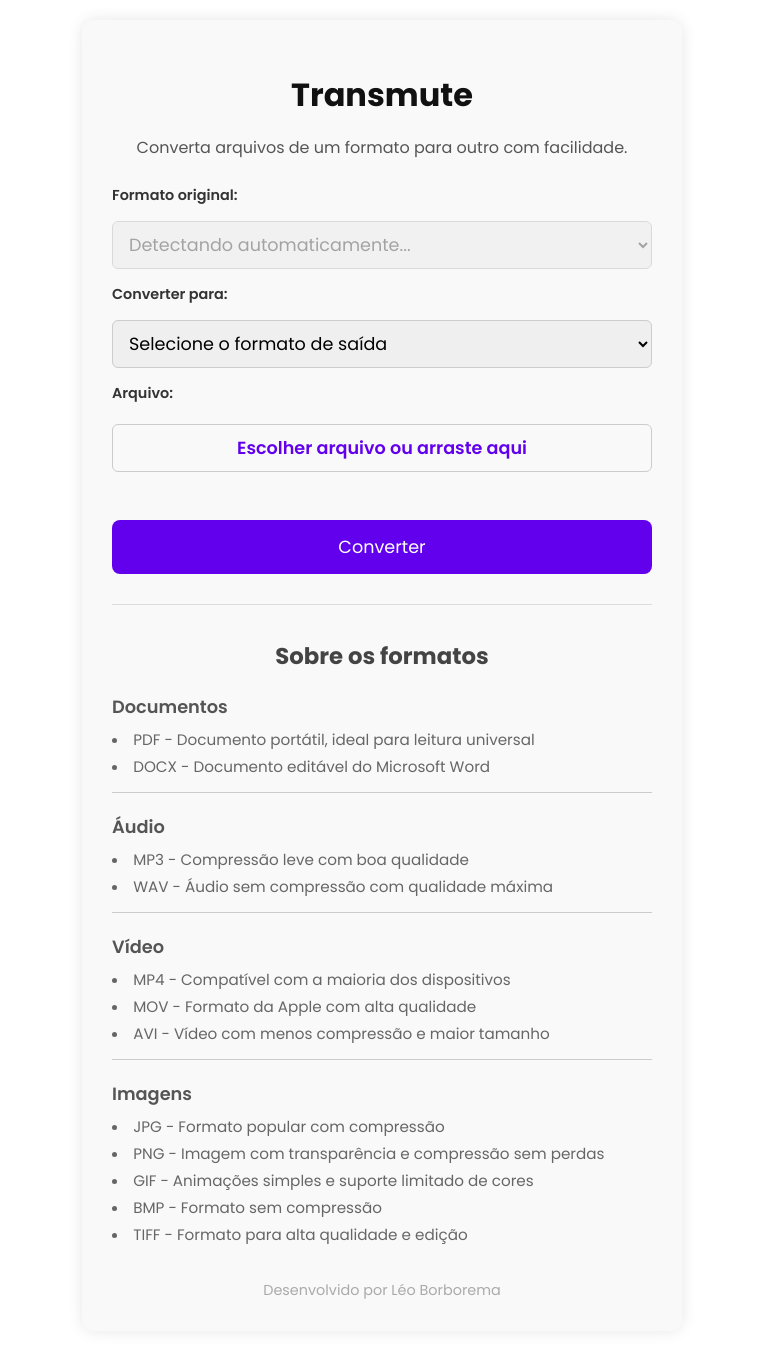
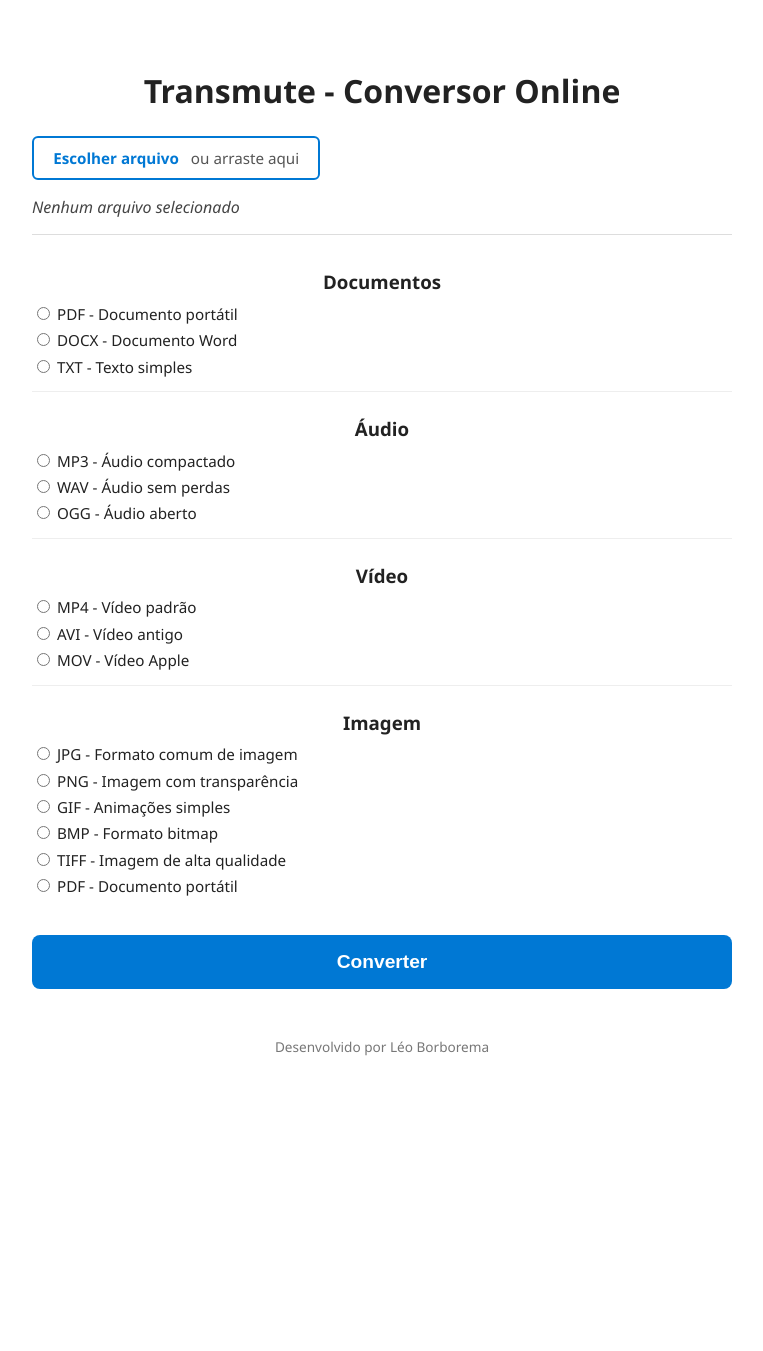
Before and after one commit to LeoBorborema/transmute, a Flask app: page / in a window 1280 px wide. Shown: the whole page, without its empty margins (258-1021 px from the left). After the commit the page ends 1056 px from the top, so only its background shows below. Run offline with Flask 3, Linux system fonts and the light colour scheme.

Commit message:
Update index.html

```diff
--- a/templates/index.html
+++ b/templates/index.html
@@ -4,298 +4,262 @@
 <meta charset="UTF-8" />
 <meta name="viewport" content="width=device-width, initial-scale=1" />
 <title>Transmute - Conversor Online</title>
-  <link href="https://fonts.googleapis.com/css2?family=Poppins:wght@400;600;700&display=swap" rel="stylesheet"/>
 <style>
   body {
-      background-color: #fff;
+    font-family: 'Segoe UI', Tahoma, Geneva, Verdana, sans-serif;
+    background: white;
     color: #222;
-      font-family: 'Poppins', 'Segoe UI', Tahoma, Geneva, Verdana, sans-serif;
     margin: 0; padding: 0;
-      min-height: 100vh;
-      display: flex; justify-content: center; align-items: center; flex-direction: column;
-      padding: 20px;
   }
   .container {
-      max-width: 600px;
-      width: 100%;
-      background-color: #f9f9f9;
-      padding: 30px 30px;
-      border-radius: 12px;
-      box-shadow: 0 0 15px rgba(0,0,0,0.1);
-      text-align: center;
-      margin: auto;
-      box-sizing: border-box;
+    max-width: 700px;
+    margin: 2rem auto;
+    padding: 1rem 2rem;
   }
   h1 {
-      margin-bottom: 8px;
+    text-align: center;
+    margin-bottom: 1.5rem;
     font-weight: 700;
-      color: #111;
-    }
-    .subtitle {
-      margin-bottom: 25px;
-      font-size: 1rem;
-      color: #555;
-    }
-    form {
-      display: flex;
-      flex-direction: column;
-      gap: 15px;
-      position: relative;
-      z-index: 1;
   }
   label {
-      text-align: left;
-      font-weight: 600;
-      font-size: 0.9rem;
-      color: #333;
+    display: block;
+    margin-bottom: 0.4rem;
+    font-size: 0.95rem;
   }
   input[type="file"] {
     display: none;
   }
-    .file-upload-wrapper {
-      display: flex;
-      align-items: center;
-      justify-content: center;
-      margin-top: 5px;
+  .file-label {
+    display: inline-block;
+    padding: 0.6rem 1.2rem;
+    border: 2px solid #0078d4;
+    color: #0078d4;
+    cursor: pointer;
+    border-radius: 6px;
+    font-weight: 600;
+    margin-bottom: 1rem;
+    user-select: none;
   }
-    .custom-file-upload {
-      flex: none;
-      display: inline-block;
-      width: 100%;
-      min-width: 160px;
-      padding: 10px 20px;
-      border: 1px solid #ccc;
-      border-radius: 6px;
-      color: #6200ee;
+  .file-label:hover {
+    background: #e3f2fd;
+  }
+  .file-label span {
+    font-weight: normal;
+    margin-left: 0.5rem;
+    color: #555;
+  }
+  .formats {
+    border-top: 1px solid #ddd;
+    padding-top: 1rem;
+    margin-top: 1rem;
+  }
+  .format-category {
+    margin-bottom: 1.5rem;
+    padding-bottom: 0.5rem;
+    border-bottom: 1px solid #eee;
+  }
+  .format-category:last-child {
+    border-bottom: none;
+  }
+  .format-category h3 {
+    margin-bottom: 0.6rem;
     font-weight: 600;
     text-align: center;
-      cursor: pointer;
-      transition: background-color 0.25s ease, color 0.25s ease;
-      user-select: none;
-      font-family: 'Poppins', sans-serif;
-      font-size: 1.1rem;
-      box-sizing: border-box;
-      margin: 0 auto;
   }
-    .custom-file-upload:hover {
-      background-color: #6200ee;
-      color: white;
-      border-color: #6200ee;
-    }
-    #file-name-display {
-      margin-top: 8px;
-      font-size: 1rem;
-      color: #444;
-      max-width: 100%;
+  .format-category label {
     white-space: nowrap;
     overflow: hidden;
     text-overflow: ellipsis;
+  }
+  .selected-file {
+    margin-bottom: 1rem;
+    font-style: italic;
+    color: #444;
+  }
+  button.convert-btn {
+    display: block;
+    width: 100%;
+    padding: 1rem;
+    font-size: 1.2rem;
+    font-weight: 700;
+    color: white;
+    background-color: #0078d4;
+    border: none;
+    border-radius: 8px;
+    cursor: pointer;
     user-select: none;
-      font-family: 'Poppins', sans-serif;
+    margin-top: 1rem;
   }
-    select {
-      width: 100%;
-      padding: 10px 12px;
-      border: 1px solid #ccc;
-      border-radius: 6px;
-      font-size: 1.1rem;
-      font-family: 'Poppins', sans-serif;
-      cursor: pointer;
-      box-sizing: border-box;
+  button.convert-btn:hover {
+    background-color: #005fa3;
   }
-    select:focus {
-      outline: 2px solid #6200ee;
-      border-color: #6200ee;
-    }
-    button {
-      background-color: #6200ee;
-      color: white;
-      border: none;
-      padding: 14px 0;
-      border-radius: 8px;
-      font-size: 1.1rem;
-      cursor: pointer;
-      transition: background-color 0.25s ease;
-      font-family: 'Poppins', sans-serif;
-      max-width: 100%;
-      width: 100%;
-      margin: 10px auto 0;
-      box-sizing: border-box;
-    }
-    button:hover {
-      background-color: #3700b3;
-    }
-    .info {
-      margin-top: 30px;
-      font-size: 0.95rem;
-      text-align: left;
-      color: #666;
-      border-top: 1px solid #ddd;
-      padding-top: 15px;
-    }
-    .info h2 {
+  .alert {
+    color: red;
     font-weight: 700;
-      margin-bottom: 20px;
-      color: #444;
+    margin-top: 1rem;
     text-align: center;
   }
-    .format-group {
-      margin-bottom: 20px;
-      padding-bottom: 10px;
-      border-bottom: 1px solid #ccc;
+  footer {
+    text-align: center;
+    margin-top: 3rem;
+    font-size: 0.85rem;
+    color: #777;
   }
-    .format-group:last-child {
-      border-bottom: none;
-      margin-bottom: 0;
-      padding-bottom: 0;
+  /* Responsivo */
+  @media (max-width: 600px) {
+    .container {
+      margin: 1rem;
+      padding: 1rem;
     }
-    .format-group h3 {
-      font-weight: 600;
-      margin-bottom: 8px;
-      color: #555;
-    }
-    .format-group ul {
-      list-style: inside disc;
-      padding-left: 0;
-      margin: 0;
-    }
-    .format-group ul li {
-      max-width: 100%;
-      padding-bottom: 4px;
-      word-wrap: break-word;
-    }
-    @media (max-width: 480px) {
-      body {
-        padding: 10px 0;
-      }
-      .container {
-        padding: 20px 15px;
-      }
-      select, .custom-file-upload, button {
+    button.convert-btn {
       font-size: 1rem;
+      padding: 0.8rem;
     }
   }
 </style>
 </head>
 <body>
 <div class="container">
-    <h1>Transmute</h1>
-    <p class="subtitle">Converta arquivos de um formato para outro com facilidade.</p>
-    <form id="convert-form" method="POST" action="/convert" enctype="multipart/form-data">
-      <label for="input-format">Formato original:</label>
-      <select id="input-format" name="input-format" disabled>
-        <option value="">Detectando automaticamente...</option>
-      </select>
+  <h1>Transmute - Conversor Online</h1>
 
-      <label for="output-format">Converter para:</label>
-      <select id="output-format" name="output-format" required>
-        <option value="">Selecione o formato de saída</option>
-        <option value="pdf">PDF</option>
-        <option value="docx">DOCX</option>
-        <option value="mp3">MP3</option>
-        <option value="wav">WAV</option>
-        <option value="mp4">MP4</option>
-        <option value="mov">MOV</option>
-        <option value="avi">AVI</option>
-        <option value="jpg">JPG</option>
-        <option value="png">PNG</option>
-        <option value="gif">GIF</option>
-        <option value="bmp">BMP</option>
-        <option value="tiff">TIFF</option>
-      </select>
+  <form id="convert-form" enctype="multipart/form-data">
+    <label for="file-upload" class="file-label">
+      Escolher arquivo <span>ou arraste aqui</span>
+    </label>
+    <input id="file-upload" type="file" name="file" />
 
-      <label for="file-upload">Arquivo:</label>
-      <div class="file-upload-wrapper">
-        <label for="file-upload" class="custom-file-upload">
-          Escolher arquivo ou arraste aqui
-        </label>
-        <input type="file" id="file-upload" name="file" accept="*/*" required />
-      </div>
-      <div id="file-name-display"></div>
+    <div class="selected-file" id="selected-file">Nenhum arquivo selecionado</div>
 
-      <button type="submit">Converter</button>
-    </form>
-
-    <div class="info">
-      <h2>Sobre os formatos</h2>
-
-      <div class="format-group">
+    <div class="formats">
+      <!-- Documentos -->
+      <div class="format-category">
         <h3>Documentos</h3>
-        <ul>
-          <li>PDF - Documento portátil, ideal para leitura universal</li>
-          <li>DOCX - Documento editável do Microsoft Word</li>
-        </ul>
+        <label><input type="radio" name="output-format" value="pdf"> PDF - Documento portátil</label>
+        <label><input type="radio" name="output-format" value="docx"> DOCX - Documento Word</label>
+        <label><input type="radio" name="output-format" value="txt"> TXT - Texto simples</label>
       </div>
 
-      <div class="format-group">
+      <!-- Áudio -->
+      <div class="format-category">
         <h3>Áudio</h3>
-        <ul>
-          <li>MP3 - Compressão leve com boa qualidade</li>
-          <li>WAV - Áudio sem compressão com qualidade máxima</li>
-        </ul>
+        <label><input type="radio" name="output-format" value="mp3"> MP3 - Áudio compactado</label>
+        <label><input type="radio" name="output-format" value="wav"> WAV - Áudio sem perdas</label>
+        <label><input type="radio" name="output-format" value="ogg"> OGG - Áudio aberto</label>
       </div>
 
-      <div class="format-group">
+      <!-- Vídeo -->
+      <div class="format-category">
         <h3>Vídeo</h3>
-        <ul>
-          <li>MP4 - Compatível com a maioria dos dispositivos</li>
-          <li>MOV - Formato da Apple com alta qualidade</li>
-          <li>AVI - Vídeo com menos compressão e maior tamanho</li>
-        </ul>
+        <label><input type="radio" name="output-format" value="mp4"> MP4 - Vídeo padrão</label>
+        <label><input type="radio" name="output-format" value="avi"> AVI - Vídeo antigo</label>
+        <label><input type="radio" name="output-format" value="mov"> MOV - Vídeo Apple</label>
       </div>
 
-      <div class="format-group">
-        <h3>Imagens</h3>
-        <ul>
-          <li>JPG - Formato popular com compressão</li>
-          <li>PNG - Imagem com transparência e compressão sem perdas</li>
-          <li>GIF - Animações simples e suporte limitado de cores</li>
-          <li>BMP - Formato sem compressão</li>
-          <li>TIFF - Formato para alta qualidade e edição</li>
-        </ul>
+      <!-- Imagem -->
+      <div class="format-category">
+        <h3>Imagem</h3>
+        <label><input type="radio" name="output-format" value="jpg"> JPG - Formato comum de imagem</label>
+        <label><input type="radio" name="output-format" value="png"> PNG - Imagem com transparência</label>
+        <label><input type="radio" name="output-format" value="gif"> GIF - Animações simples</label>
+        <label><input type="radio" name="output-format" value="bmp"> BMP - Formato bitmap</label>
+        <label><input type="radio" name="output-format" value="tiff"> TIFF - Imagem de alta qualidade</label>
+        <label><input type="radio" name="output-format" value="pdf"> PDF - Documento portátil</label>
       </div>
     </div>
 
-    <footer style="margin-top: 30px; font-size: 0.9rem; color: #aaa;">
+    <button type="submit" class="convert-btn">Converter</button>
+
+    <div class="alert" id="alert-message" style="display:none;"></div>
+  </form>
+
+  <footer>
     Desenvolvido por Léo Borborema
   </footer>
 </div>
 
 <script>
   const fileInput = document.getElementById('file-upload');
-    const fileNameDisplay = document.getElementById('file-name-display');
-    const inputFormatSelect = document.getElementById('input-format');
+  const selectedFileText = document.getElementById('selected-file');
+  const alertMessage = document.getElementById('alert-message');
+  const form = document.getElementById('convert-form');
 
+  // Atualiza texto ao escolher arquivo
   fileInput.addEventListener('change', () => {
-      const file = fileInput.files[0];
-      if (file) {
-        fileNameDisplay.textContent = `Arquivo carregado: ${file.name}`;
-        detectFormat(file.name);
+    if (fileInput.files.length > 0) {
+      selectedFileText.textContent = fileInput.files[0].name;
+      alertMessage.style.display = 'none';
     } else {
-        fileNameDisplay.textContent = '';
-        inputFormatSelect.innerHTML = '<option value="">Detectando automaticamente...</option>';
+      selectedFileText.textContent = 'Nenhum arquivo selecionado';
     }
   });
 
-    function detectFormat(fileName) {
-      const ext = fileName.split('.').pop().toLowerCase();
-      inputFormatSelect.innerHTML = `<option value="${ext}">${ext.toUpperCase()}</option>`;
+  // Suporte para arrastar arquivo
+  const container = document.querySelector('.container');
+  container.addEventListener('dragover', (e) => {
+    e.preventDefault();
+    container.style.backgroundColor = '#f0f8ff';
+  });
+  container.addEventListener('dragleave', (e) => {
+    e.preventDefault();
+    container.style.backgroundColor = 'white';
+  });
+  container.addEventListener('drop', (e) => {
+    e.preventDefault();
+    container.style.backgroundColor = 'white';
+    if (e.dataTransfer.files.length > 0) {
+      fileInput.files = e.dataTransfer.files;
+      selectedFileText.textContent = e.dataTransfer.files[0].name;
+      alertMessage.style.display = 'none';
+    }
+  });
+
+  form.addEventListener('submit', async (e) => {
+    e.preventDefault();
+    alertMessage.style.display = 'none';
+
+    if (!fileInput.files.length) {
+      alertMessage.textContent = 'Por favor, selecione um arquivo para converter.';
+      alertMessage.style.display = 'block';
+      return;
     }
 
-    // Drag & Drop
-    const uploadWrapper = document.querySelector('.custom-file-upload');
-    uploadWrapper.addEventListener('dragover', e => {
-      e.preventDefault();
-      uploadWrapper.style.backgroundColor = '#eee';
+    const outputFormat = document.querySelector('input[name="output-format"]:checked');
+    if (!outputFormat) {
+      alertMessage.textContent = 'Por favor, selecione o formato de saída.';
+      alertMessage.style.display = 'block';
+      return;
+    }
+
+    const formData = new FormData();
+    formData.append('file', fileInput.files[0]);
+    formData.append('output-format', outputFormat.value);
+
+    try {
+      const response = await fetch('/convert', {
+        method: 'POST',
+        body: formData
       });
-    uploadWrapper.addEventListener('dragleave', () => {
-      uploadWrapper.style.backgroundColor = '';
-    });
-    uploadWrapper.addEventListener('drop', e => {
-      e.preventDefault();
-      uploadWrapper.style.backgroundColor = '';
-      fileInput.files = e.dataTransfer.files;
-      fileInput.dispatchEvent(new Event('change'));
+
+      if (!response.ok) {
+        const errorText = await response.text();
+        alertMessage.textContent = errorText;
+        alertMessage.style.display = 'block';
+        return;
+      }
+
+      const blob = await response.blob();
+      const url = window.URL.createObjectURL(blob);
+      const a = document.createElement('a');
+      a.href = url;
+      a.download = fileInput.files[0].name.replace(/\.[^/.]+$/, "") + '.' + outputFormat.value;
+      document.body.appendChild(a);
+      a.click();
+      a.remove();
+      window.URL.revokeObjectURL(url);
+    } catch (error) {
+      alertMessage.textContent = 'Erro na conversão: ' + error.message;
+      alertMessage.style.display = 'block';
+    }
   });
 </script>
 </body>
```
Lines whose indentation alone changed are shown as unchanged.
